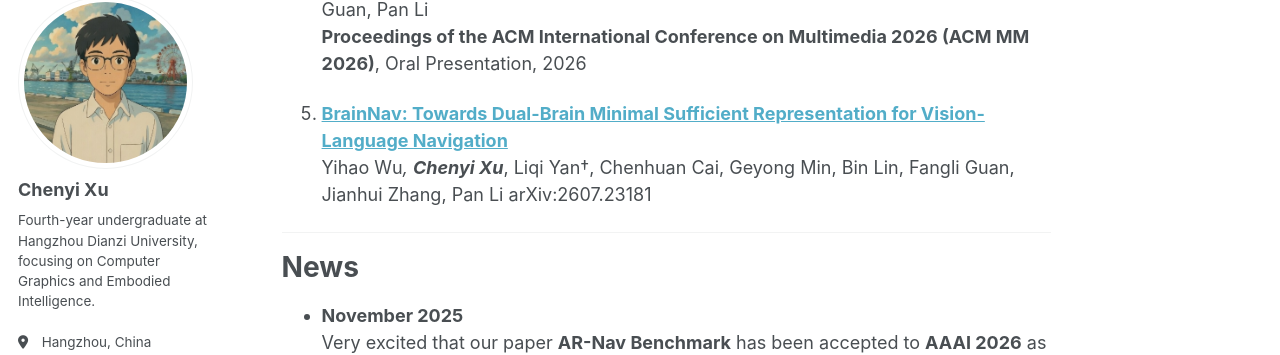
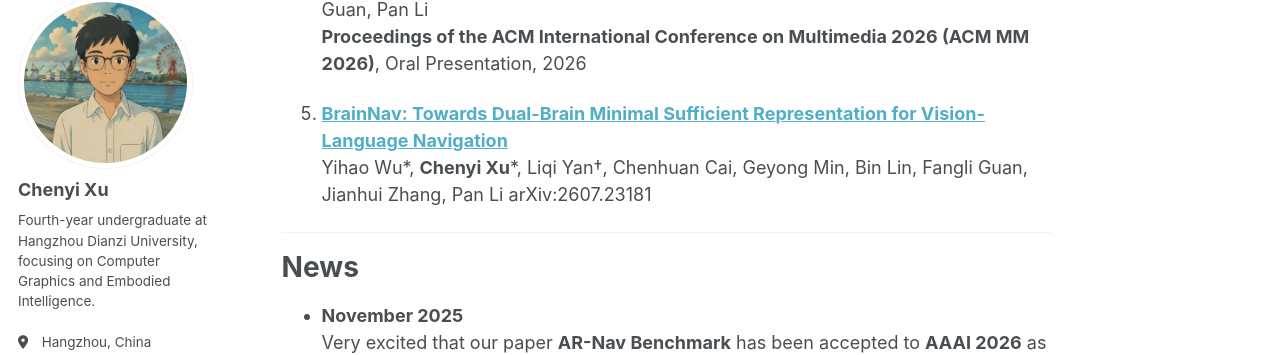
Before and after one commit to ChenyiXu04/ChenyiXu04.github.io, a Jekyll site: the page built from _pages/about.md, in a window 1280 px wide and 900 px high, scrolled down 1079 px. Shown: the part 103-458 px from the top of the window. Built offline with Jekyll 4.4.1, drawn with Linux system fonts in a browser that asks for light colours; some web fonts are replaced; a script bundle is joined from its source files by our own code; library files that are not in the unit come from our copies.

```diff
--- a/_pages/about.md
+++ b/_pages/about.md
@@ -35,7 +35,7 @@ Outside of research, I like Mahjong, poker, hiking, traveling, and listening to
    **Proceedings of the ACM International Conference on Multimedia 2026 (ACM MM 2026)**, Oral Presentation, 2026
 
 5. **[BrainNav: Towards Dual-Brain Minimal Sufficient Representation for Vision-Language Navigation](https://arxiv.org/abs/2607.23181)**
-   Yihao Wu*, **Chenyi Xu***, Liqi Yan†, Chenhuan Cai, Geyong Min, Bin Lin, Fangli Guan, Jianhui Zhang, Pan Li
+   Yihao Wu*, **Chenyi Xu**\*, Liqi Yan†, Chenhuan Cai, Geyong Min, Bin Lin, Fangli Guan, Jianhui Zhang, Pan Li
   arXiv:2607.23181
 
 ---
```
